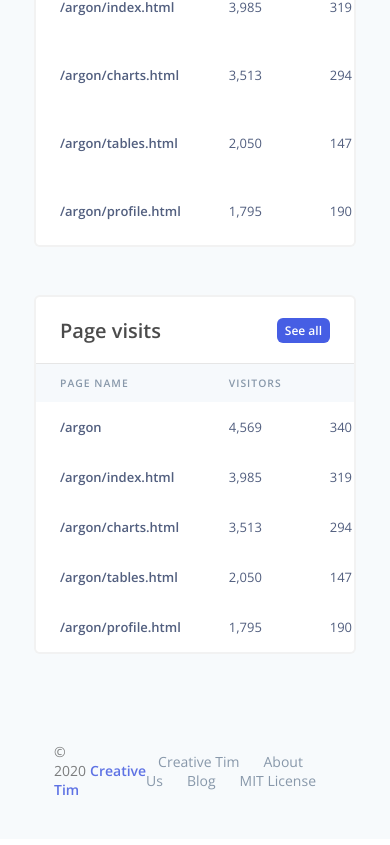
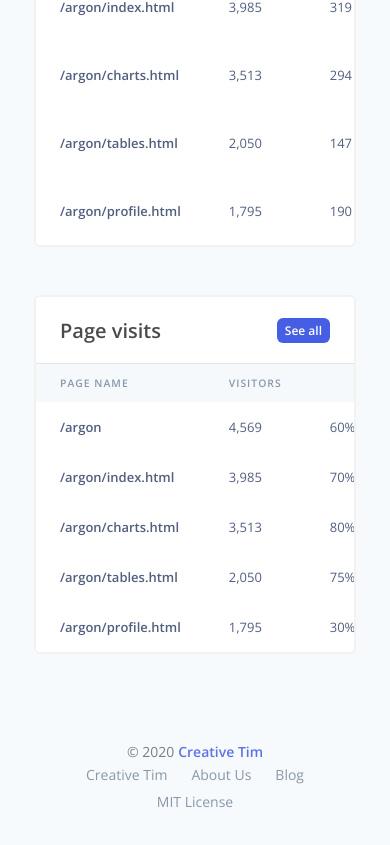
Before and after one commit to earthcodet/mock_up_ui_deshboard_2, a React (Create React App) app: page / in a window 390 px wide. Shown: the part 1990-2835 px from the top of the page. Built offline with nearby package versions, Linux system fonts and the light colour scheme.

Commit message:
add tooltip in echart

```diff
--- a/src/CSS/HomePage.scss
+++ b/src/CSS/HomePage.scss
@@ -7,6 +7,35 @@
 }
 .padding{
     padding:10px;
+}
+.pb-box{
+    display: flex;
+    align-items: center;
+    justify-content: center;
+}
+.process-bar-box{
+    margin-left: 10px;
+    width: 100px;
+    height: 3px;
+    background-color: #d9dbde;
+    .process-bar-item{
+        height: 100%;
+    }
+    .process-bar-item.color-box1{
+        background-color:#f55d38 ;
+    }
+    .process-bar-item.color-box2{
+        background-color: #2dce9c;
+    }
+    .process-bar-item.color-box3{
+        background-color: #5e72e4;
+    }
+    .process-bar-item.color-box4{
+        background-color: #11b3ef;
+    }
+    .process-bar-item.color-box5{
+        background-color: #fc8c40;
+    }
 }
 .box-status-card-content{
     // height: 50px;
--- a/src/CSS/MainFooter.scss
+++ b/src/CSS/MainFooter.scss
@@ -34,3 +34,19 @@
         color: #525f7f ;
     }
 }
+@media screen and (max-width:768px){
+    .home-footer{
+        justify-content: center;
+        flex-wrap: wrap;
+
+    }
+    p.right{
+        *{
+            cursor: default;
+        }
+        display: flex;
+        justify-content: center;
+        align-items: center;
+        flex-wrap: wrap;
+    }
+}
--- a/src/CSS/Navbar.scss
+++ b/src/CSS/Navbar.scss
@@ -109,6 +109,7 @@ nav.headdingPage{
     border-style: solid;
     border-color: transparent transparent white transparent;
 }
+
 //media
 @media screen and (max-width:1024px){
     nav.headdingPage{
--- a/src/Components/HomePage.js
+++ b/src/Components/HomePage.js
@@ -27,11 +27,29 @@ class HomePage extends Component {
                     y2: 50,
                     x2: 10,
                 },
+                tooltip: {
+                    formatter: `
+                    <p >
+                        {b}
+                    </p>
+                    <p style='display: flex;align-items: center;justify-content: center'>
+                        <span style="width: 10px;height: 10px;background-color: #5e72e4;">
+                        </span>
+                       $` + `{c}k
+                    </p>`,
+                    trigger: "axis",
+                    backgroundColor: 'rgba(0, 0, 0, 1)',
+                    borderColor: "rgba(0, 0, 0, 1)",
+                    borderWidth: 1,
+                    axisPointer: {
+                        lineStyle: {
+                            width: 0
+                        }
+                    }
+                },
                     xAxis: {
                         type: 'category',
                         data: ['May', 'Jun', 'Jul', 'Aug', 'Sep', 'Oct', 'Nov', 'Dec'],
-                    // max:8,
-                    // splitNumber: 8,
                         axisLine: {
                             show: false
                         },
@@ -99,7 +117,6 @@ class HomePage extends Component {
                     isToggleOn: "TWO"
                 })
                 this.changeOptionChart('TWO')
-            console.log(`one ${this.state.isToggleOn} and ${i}`)
             }
             if (this.state.isToggleOn === "TWO" && i !== 2) {
                 $('.main-button').toggleClass('active')
@@ -107,7 +124,6 @@ class HomePage extends Component {
                     isToggleOn: "ONE"
                 })
                 this.changeOptionChart('ONE')
-            console.log(`two ${this.state.isToggleOn} and ${i}`)
             }
 
         }
@@ -118,6 +134,26 @@ class HomePage extends Component {
                     x: 50,
                     y2: 50,
                     x2: 10
+                },
+                tooltip: {
+                    formatter: `
+                    <p >
+                        {b}
+                    </p>
+                    <p style='display: flex;align-items: center;justify-content: center'>
+                        <span style="width: 10px;height: 10px;background-color: #5e72e4;">
+                        </span>
+                       $` + `{c}k
+                    </p>`,
+                    trigger: "axis",
+                    backgroundColor: 'rgba(0, 0, 0, 1)',
+                    borderColor: "rgba(0, 0, 0, 1)",
+                    borderWidth: 1,
+                    axisPointer: {
+                        lineStyle: {
+                            width: 0
+                        }
+                    }
                 },
                 xAxis: {
                     type: 'category',
@@ -175,9 +211,29 @@ class HomePage extends Component {
             let line_chart_2 = {
                 responsive: true,
                 grid: {
-                x:50,
-                y2:50,
-                x2:10
+                    x: 50,
+                    y2: 50,
+                    x2: 10
+                },
+                tooltip: {
+                    formatter: `
+                    <p >
+                        {b}
+                    </p>
+                    <p style='display: flex;align-items: center;justify-content: center'>
+                        <span style="width: 10px;height: 10px;background-color: #5e72e4;">
+                        </span>
+                       $` + `{c}k
+                    </p>`,
+                    trigger: "axis",
+                    backgroundColor: 'rgba(0, 0, 0, 1)',
+                    borderColor: "rgba(0, 0, 0, 1)",
+                    borderWidth: 1,
+                    axisPointer: {
+                        lineStyle: {
+                            width: 0
+                        }
+                    }
                 },
                 xAxis: {
                     type: 'category',
@@ -251,7 +307,7 @@ class HomePage extends Component {
                 grid: {
                     // top:0
                     x: 40,
-                x2:0
+                    x2: 0
                     // right: 0
                 },
                 xAxis: {
@@ -503,34 +559,79 @@ class HomePage extends Component {
                                                 <tr>
                                                     <th>page name</th>
                                                     <th>visitors</th>
-                                                <th></th>
+                                                    <th class=''></th>
                                                 </tr>
                                             </thead>
                                             <tbody>
                                                 <tr>
                                                     <td>/argon</td>
                                                     <td>4,569</td>
-                                                <td>340</td>
+                                                    <td>
+                                                        <p className='pb-box'>
+                                                            60%
+                                                    <div className='process-bar-box'>
+                                                                <div className='process-bar-item color-box1' style={{ width: '60%' }}>
+
+                                                                </div>
+                                                            </div>
+                                                        </p>
+                                                    </td>
                                                 </tr>
                                                 <tr>
                                                     <td>/argon/index.html</td>
                                                     <td>3,985</td>
-                                                <td>319</td>
+                                                    <td>
+                                                        <p className='pb-box'>
+                                                            70%
+                                                    <div className='process-bar-box'>
+                                                                <div className='process-bar-item color-box2' style={{ width: '70%' }}>
+
+                                                                </div>
+                                                            </div>
+                                                        </p>
+                                                    </td>
                                                 </tr>
                                                 <tr>
                                                     <td>/argon/charts.html</td>
                                                     <td>3,513</td>
-                                                <td>294</td>
+                                                    <td>
+                                                        <p className='pb-box'>
+                                                            80%
+                                                    <div className='process-bar-box'>
+                                                                <div className='process-bar-item color-box3' style={{ width: '80%' }}>
+
+                                                                </div>
+                                                            </div>
+                                                        </p>
+                                                    </td>
                                                 </tr>
                                                 <tr>
                                                     <td>/argon/tables.html</td>
                                                     <td>2,050</td>
-                                                <td>147</td>
+                                                    <td>
+                                                        <p className='pb-box'>
+                                                            75%
+                                                    <div className='process-bar-box'>
+                                                                <div className='process-bar-item color-box4' style={{ width: '75%' }}>
+
+                                                                </div>
+                                                            </div>
+                                                        </p>
+                                                    </td>
                                                 </tr>
                                                 <tr>
                                                     <td>/argon/profile.html</td>
                                                     <td>1,795</td>
-                                                <td>190</td>
+                                                    <td>
+                                                        <p className='pb-box'>
+                                                            30%
+                                                    <div className='process-bar-box'>
+                                                                <div className='process-bar-item color-box5' style={{ width: '30%' }}>
+
+                                                                </div>
+                                                            </div>
+                                                        </p>
+                                                    </td>
                                                 </tr>
                                             </tbody>
                                         </table>
```
Lines whose indentation alone changed are shown as unchanged.
